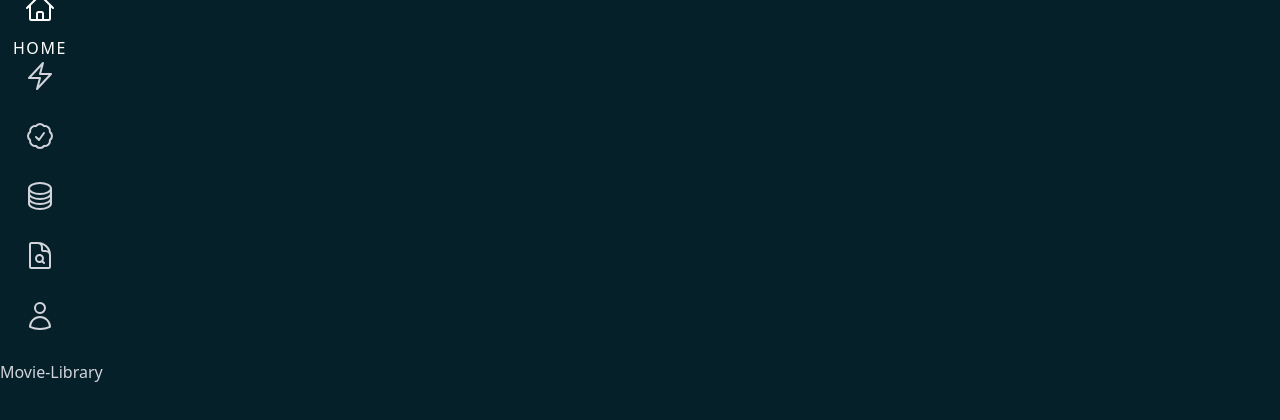
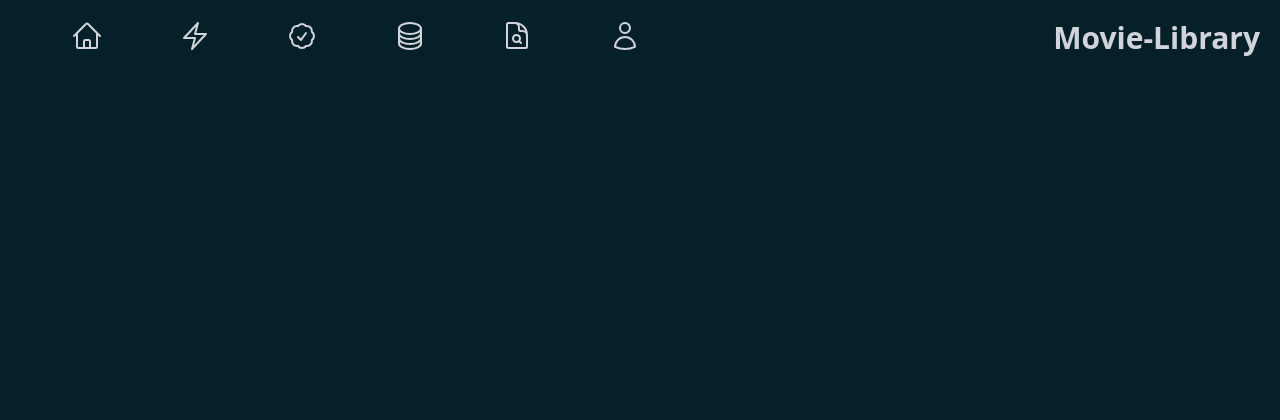
Before and after one commit to MahiroWatanabe/nextjs-movie-library, a Next.js app: page / in a window 1280 px wide. Shown: the top 420 px of the page. Built offline with nearby package versions, Linux system fonts and the light colour scheme.

Commit message:
change header styling

```diff
--- a/components/Header.js
+++ b/components/Header.js
@@ -16,17 +16,20 @@ const headerItems = [
   { title: "SEARCH", Icon: DocumentMagnifyingGlassIcon },
   { title: "ACCOUNT", Icon: UserIcon },
 ];
+
 function Header() {
   return (
-    <header className="">
-      <div>
+    <header
+      className="flex flex-col sm:flex-row m-5 justify-between
+    items-center md:items-stretch h-auto"
+    >
+      <div className="flex flex-grow justify-evenly max-w-2xl">
         {headerItems.map((items) => (
           <HeaderItem key={items.title} title={items.title} Icon={items.Icon} />
         ))}
-
         {/* <HeaderItem title="HOME" Icon={HomeIcon} /> */}
       </div>
-      <h1>Movie-Library</h1>
+      <h1 className="text-3xl font-bold">Movie-Library</h1>
     </header>
   );
 }
```
